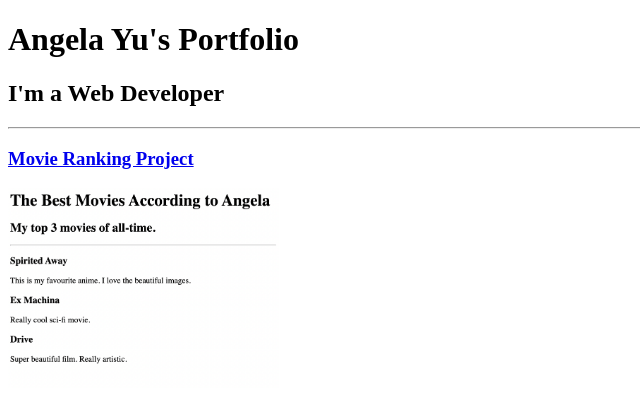
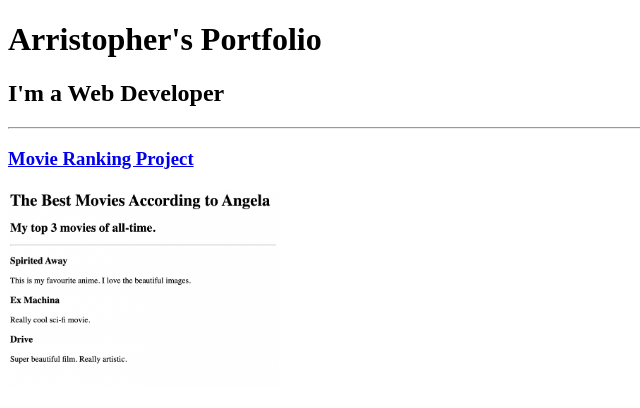
Before and after one commit to Arris12/html-portfolio, a plain HTML site: page index.html in a window 1280 px wide. Shown: the top 408 px of the page, without its empty margins (0-640 px from the left). Drawn offline with Linux system fonts and the light colour scheme.

Commit message:
Update index.html

```diff
--- a/index.html
+++ b/index.html
@@ -3,11 +3,11 @@
 
 <head>
   <meta charset="UTF-8">
-  <title>Angela's Portfolio</title>
+  <title>Aris's Portfolio</title>
 </head>
 
 <body>
-  <h1>Angela Yu's Portfolio</h1>
+  <h1>Arristopher's Portfolio</h1>
   <h2>I'm a Web Developer</h2>
   <hr />
   <h3><a href="./public/movie-ranking.html">Movie Ranking Project</a></h3>
```
